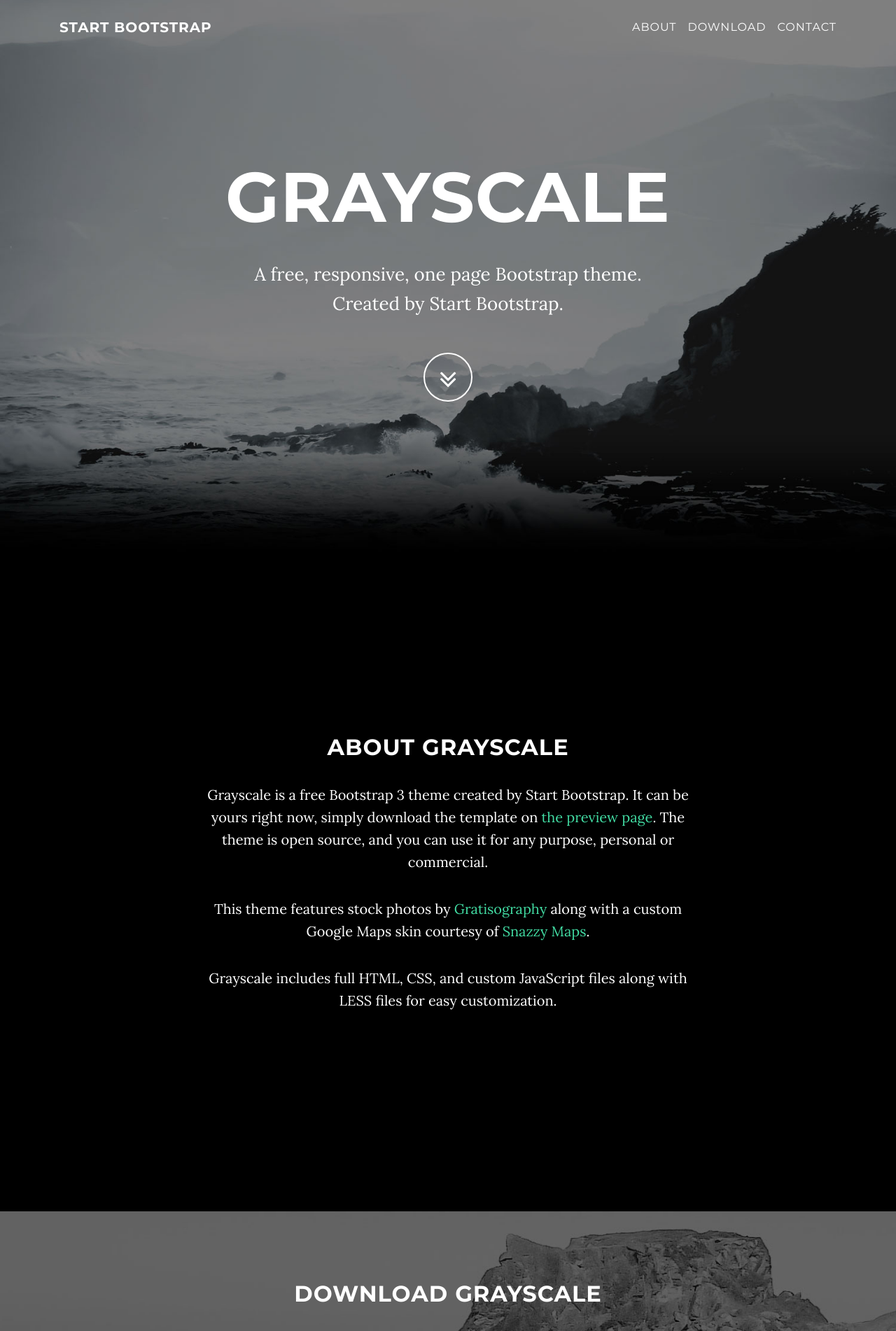
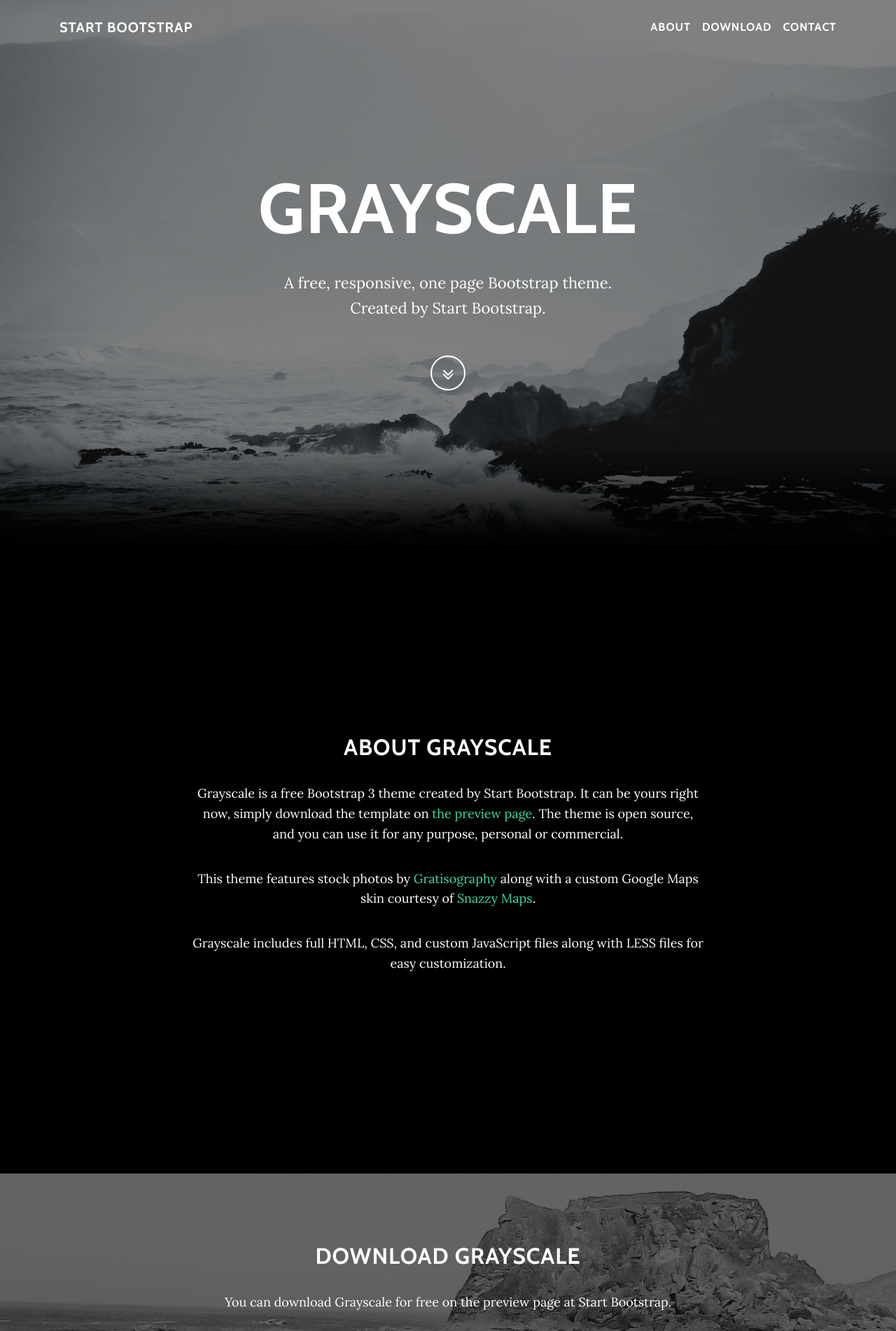
Before and after one commit to StartBootstrap/startbootstrap-grayscale, a PHP site: page / in a window 1280 px wide. Shown: the top 1902 px of the page at 70% size. Run offline with PHP 8.4, Linux system fonts and the light colour scheme; some libraries are stand-ins or nearby versions.

Commit message:
style update
updated fonts, svg icon for map, other font sizing update

```diff
--- a/index.html
+++ b/index.html
@@ -19,8 +19,8 @@
 
     <!-- Custom Fonts -->
     <link href="font-awesome/css/font-awesome.min.css" rel="stylesheet" type="text/css">
-    <link href="http://fonts.googleapis.com/css?family=Lora:400,700,400italic,700italic" rel="stylesheet" type="text/css">
-    <link href="http://fonts.googleapis.com/css?family=Montserrat:400,700" rel="stylesheet" type="text/css">
+    <link href="https://fonts.googleapis.com/css?family=Lora:400,700,400italic,700italic" rel="stylesheet" type="text/css">
+    <link href='https://fonts.googleapis.com/css?family=Cabin:700' rel='stylesheet' type='text/css'>
 
     <!-- HTML5 Shim and Respond.js IE8 support of HTML5 elements and media queries -->
     <!-- WARNING: Respond.js doesn't work if you view the page via file:// -->
--- a/js/grayscale.js
+++ b/js/grayscale.js
@@ -171,7 +171,7 @@ function init() {
     map = new google.maps.Map(mapElement, mapOptions);
 
     // Custom Map Marker Icon - Customize the map-marker.png file to customize your icon
-    var image = 'img/map-marker.png';
+    var image = 'img/map-marker.svg';
     var myLatLng = new google.maps.LatLng(40.6700, -73.9400);
     var beachMarker = new google.maps.Marker({
         position: myLatLng,
--- a/scss/grayscale.scss
+++ b/scss/grayscale.scss
@@ -22,18 +22,18 @@ h5,
 h6 {
     margin: 0 0 35px;
     text-transform: uppercase;
-    font-family: "Montserrat","Helvetica Neue",Helvetica,Arial,sans-serif;
+    font-family: "Cabin","Helvetica Neue",Helvetica,Arial,sans-serif;
     font-weight: 700;
     letter-spacing: 1px;
 }
 
 p {
     margin: 0 0 25px;
-    font-size: 18px;
+    font-size: 16px;
     line-height: 1.5;
     @media(min-width:768px) {
         margin: 0 0 35px;
-        font-size: 20px;
+        font-size: 18px;
         line-height: 1.6;
     }
 }
@@ -54,7 +54,7 @@ a {
     margin-bottom: 0;
     border-bottom: 1px solid rgba(white, 0.3);
     text-transform: uppercase;
-    font-family: "Montserrat","Helvetica Neue",Helvetica,Arial,sans-serif;
+    font-family: "Cabin","Helvetica Neue",Helvetica,Arial,sans-serif;
     background-color: black;
     .navbar-brand {
         font-weight: 700;
@@ -135,20 +135,20 @@ a {
                 font-size: 100px;
             }
             .intro-text {
-                font-size: 26px;
+                font-size: 22px;
             }
         }
     }
 }
 
 .btn-circle {
-    width: 70px;
-    height: 70px;
+    width: 50px;
+    height: 50px;
     margin-top: 15px;
-    padding: 7px 16px;
+    padding: 7px 0;
     border: 2px solid white;
     border-radius: 100% !important;
-    font-size: 40px;
+    font-size: 26px;
     color: white;
     background: transparent;
     -webkit-transition: background .3s ease-in-out;
@@ -201,7 +201,7 @@ a {
 
 .btn {
     text-transform: uppercase;
-    font-family: "Montserrat","Helvetica Neue",Helvetica,Arial,sans-serif;
+    font-family: "Cabin","Helvetica Neue",Helvetica,Arial,sans-serif;
     font-weight: 400;
     -webkit-transition: all .3s ease-in-out;
     -moz-transition: all .3s ease-in-out;
```
Also changed, not shown: Gruntfile.js (+8 -1 lines), css/grayscale.css (+10 -16 lines), js/grayscale.min.js (+1 -7 lines), less/grayscale.less (+10 -10 lines), css/grayscale.min.css, img/map-marker.png (deleted), img/map-marker.svg (added), 2 other files.
